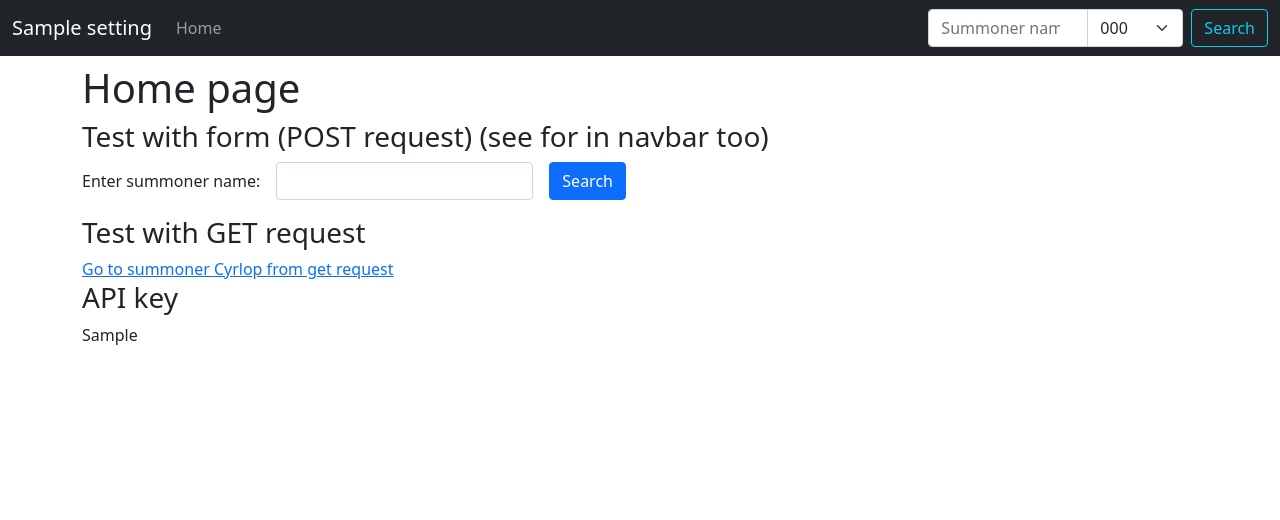
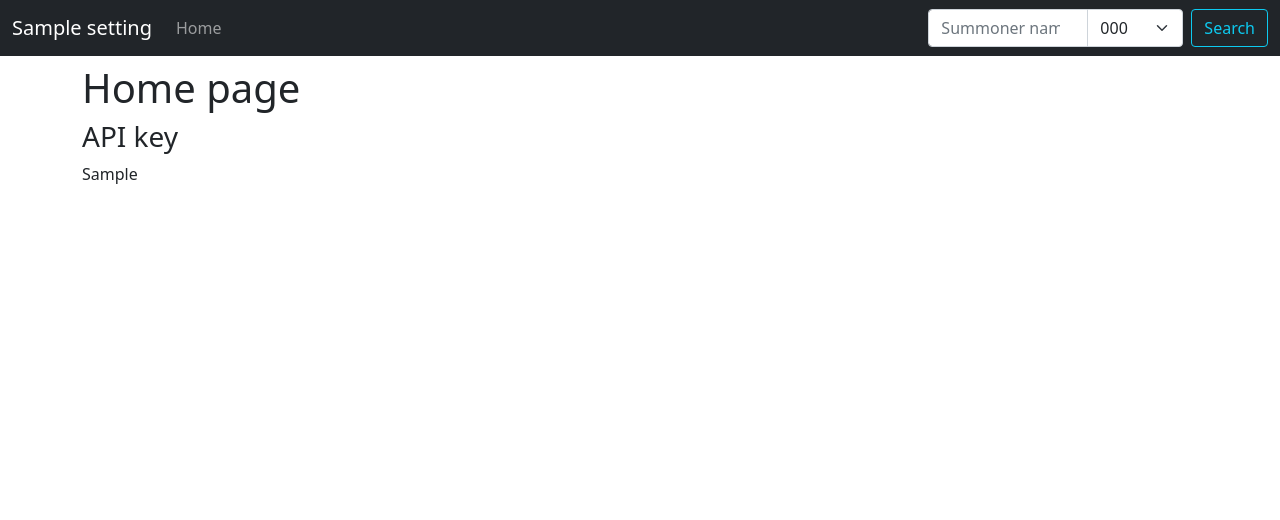
Before and after one commit to kevinrue/lolgenie, a FastAPI app: template src/templates/home.html in a window 1280 px wide. Shown: the top 520 px of the page. Run offline with FastAPI, Linux system fonts and the light colour scheme; the template is opened without the code that fills it: most values are stand-ins (such as "Sample title", 1, 10 or a date in 2020).

Commit message:
Removed redundant tests in home page

```diff
--- a/src/templates/home.html
+++ b/src/templates/home.html
@@ -4,24 +4,6 @@
 {% block content %}
   <h1>Home page</h1>
 
-  <h3>Test with form (POST request) (see for in navbar too)</h3>
-  <form action="{{url_for('summoner_form')}}" method="post" style="margin-bottom: 1em;">
-    <div class="row g-3 align-items-center">
-      <div class="col-auto">
-        <label for="summoner" class="col-form-label">Enter summoner name:</label>
-      </div>
-      <div class="col-auto">
-        <input type="text" id="summoner" class="form-control" aria-describedby="summoner" id="summoner" name="summoner">
-      </div>
-      <div class="col-auto">
-        <button type="submit" class="btn btn-primary">Search</button>
-      </div>
-    </div>
-  </form>
-
-  <h3>Test with GET request</h3>
-  <a href="{{url_for('summoner_get', summoner='Cyrlop')}}">Go to summoner Cyrlop from get request</a>
-
   <h3>API key</h3>
   {{settings.api_key}}
 {% endblock %}
```
